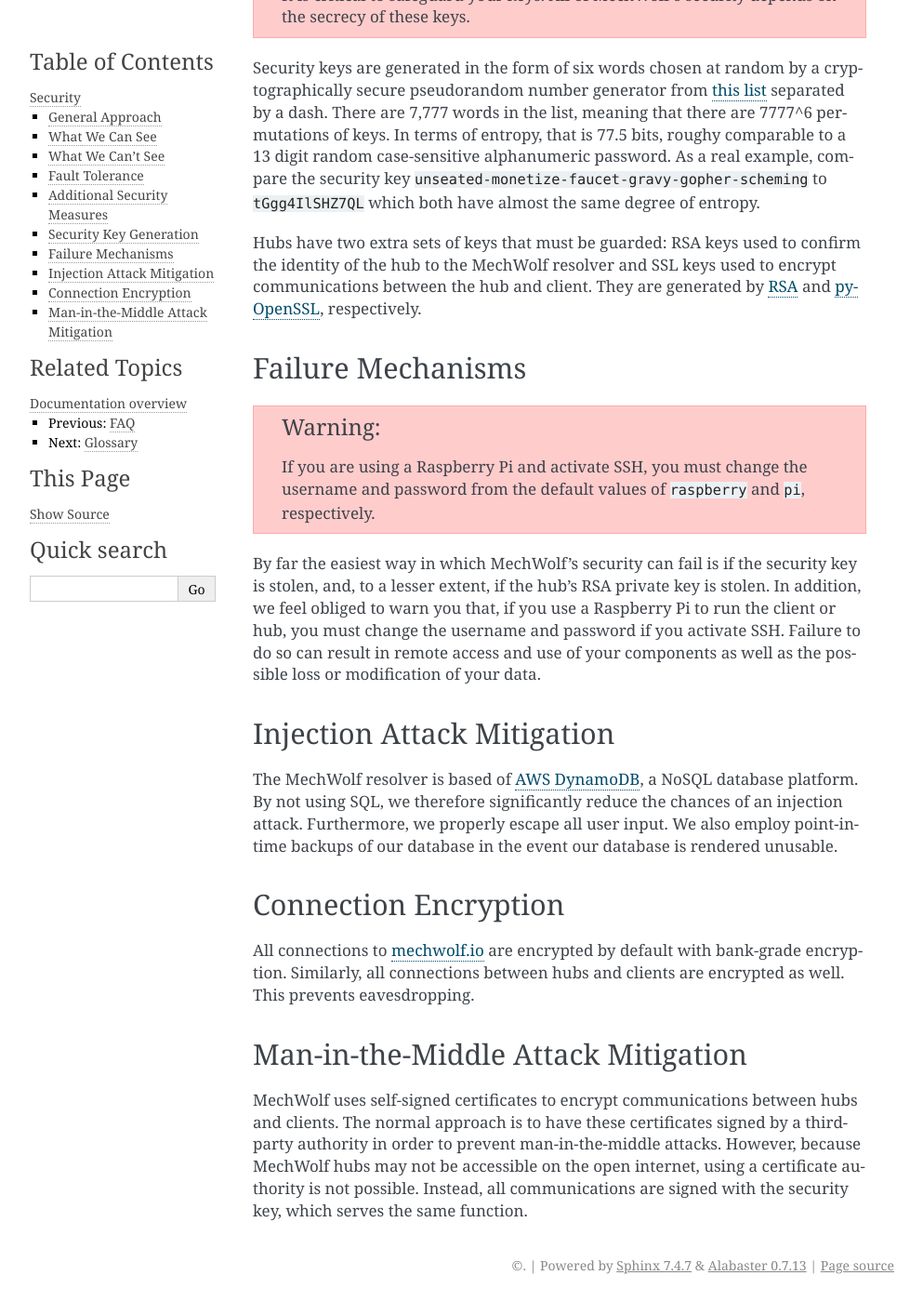
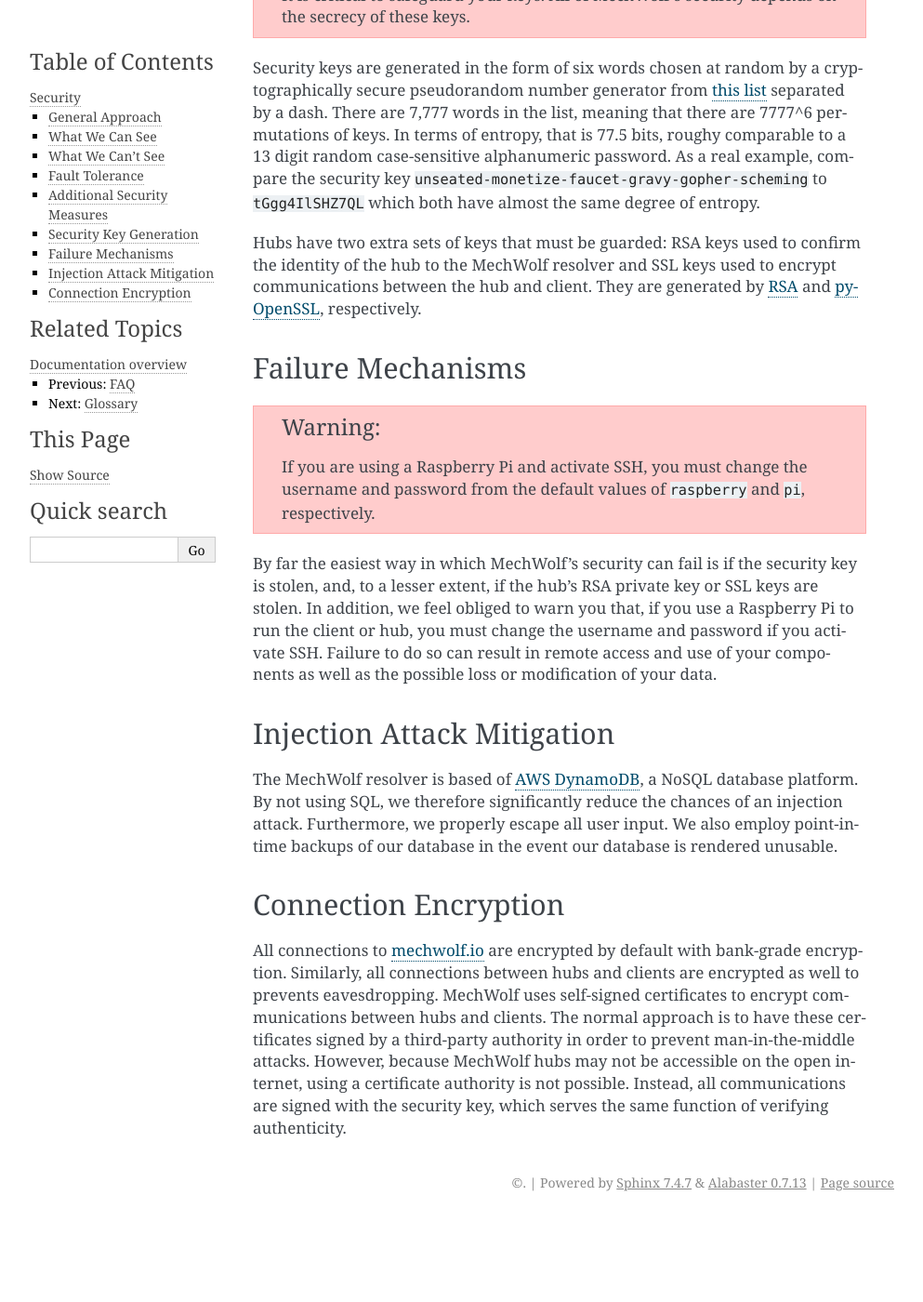
Before and after one commit to MechWolf/MechWolf, a Sphinx documentation site: the page built from docs/source/about/security.rst, in a window 1280 px wide and 1400 px high, scrolled down 1848 px. Shown: the whole window at 93% size, without its empty margins (148-1141 px from the left). Built offline with Sphinx 7.4.7, drawn with Linux system fonts in a browser that asks for light colours; pages that are not in the unit, such as notebooks, are missing from menus; after the commit the page ends 3159 px from its top, so only the background shows below that.

Commit message:
Additional security docs

```diff
--- a/docs/source/about/security.rst
+++ b/docs/source/about/security.rst
@@ -110,11 +110,11 @@ Failure Mechanisms
     respectively.
 
 By far the easiest way in which MechWolf's security can fail is if the security
-key is stolen, and, to a lesser extent, if the hub's RSA private key is stolen.
-In addition, we feel obliged to warn you that, if you use a Raspberry Pi to run
-the client or hub, you must change the username and password if you activate
-SSH. Failure to do so can result in remote access and use of your components as
-well as the possible loss or modification of your data.
+key is stolen, and, to a lesser extent, if the hub's RSA private key or SSL keys
+are stolen. In addition, we feel obliged to warn you that, if you use a
+Raspberry Pi to run the client or hub, you must change the username and password
+if you activate SSH. Failure to do so can result in remote access and use of
+your components as well as the possible loss or modification of your data.
 
 Injection Attack Mitigation
 ---------------------------
@@ -130,14 +130,10 @@ Connection Encryption
 
 All connections to `mechwolf.io <https://www.mechwolf.io>`_ are encrypted by
 default with bank-grade encryption. Similarly, all connections between hubs and
-clients are encrypted as well. This prevents eavesdropping.
-
-Man-in-the-Middle Attack Mitigation
------------------------------------
-
-MechWolf uses self-signed certificates to encrypt communications between hubs
-and clients. The normal approach is to have these certificates signed by a
-third-party authority in order to prevent man-in-the-middle attacks. However,
-because MechWolf hubs may not be accessible on the open internet, using a
-certificate authority is not possible. Instead, all communications are signed
-with the security key, which serves the same function.
+clients are encrypted as well to prevents eavesdropping. MechWolf uses
+self-signed certificates to encrypt communications between hubs and clients. The
+normal approach is to have these certificates signed by a third-party authority
+in order to prevent man-in-the-middle attacks. However, because MechWolf hubs
+may not be accessible on the open internet, using a certificate authority is not
+possible. Instead, all communications are signed with the security key, which
+serves the same function of verifying authenticity.
```
